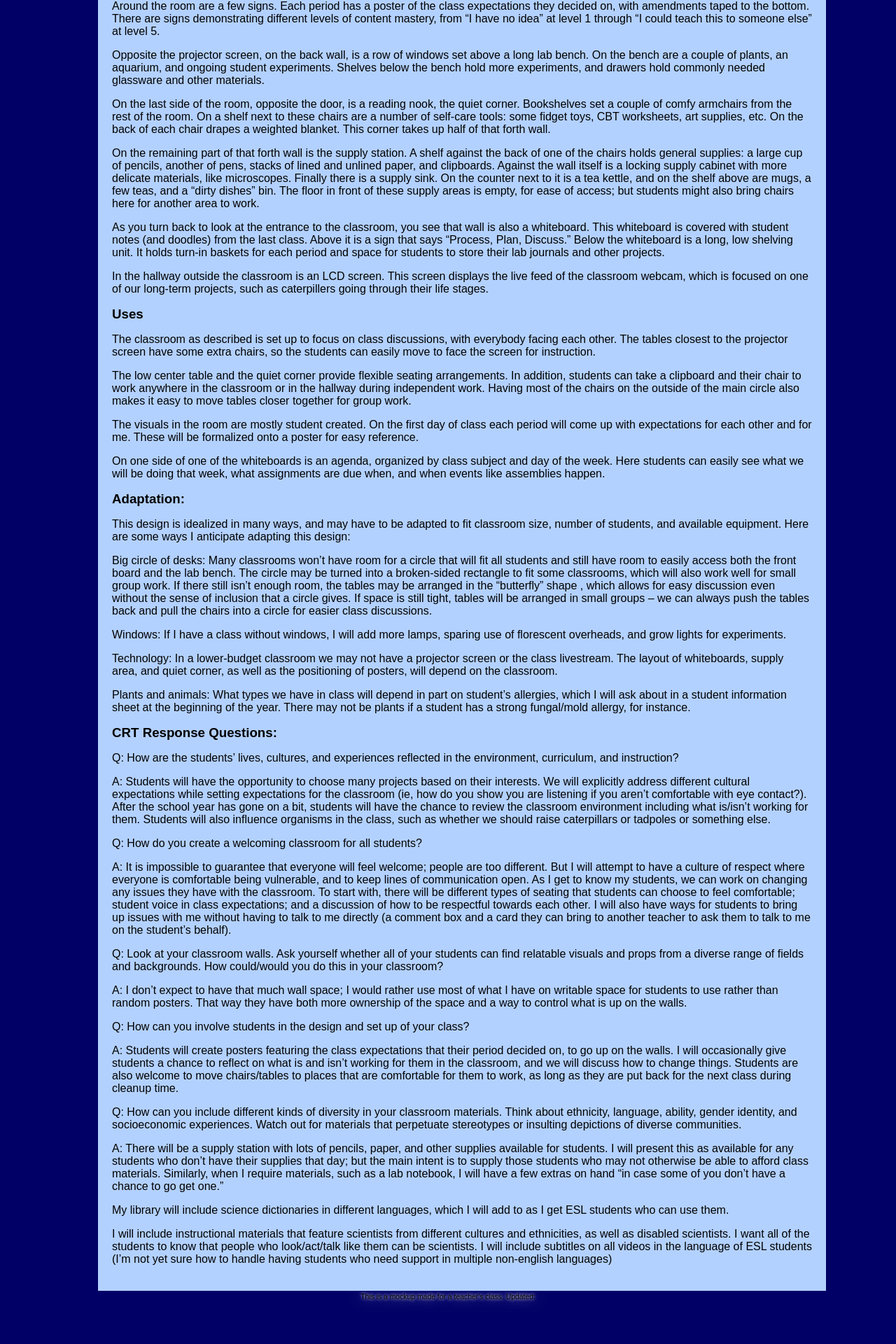
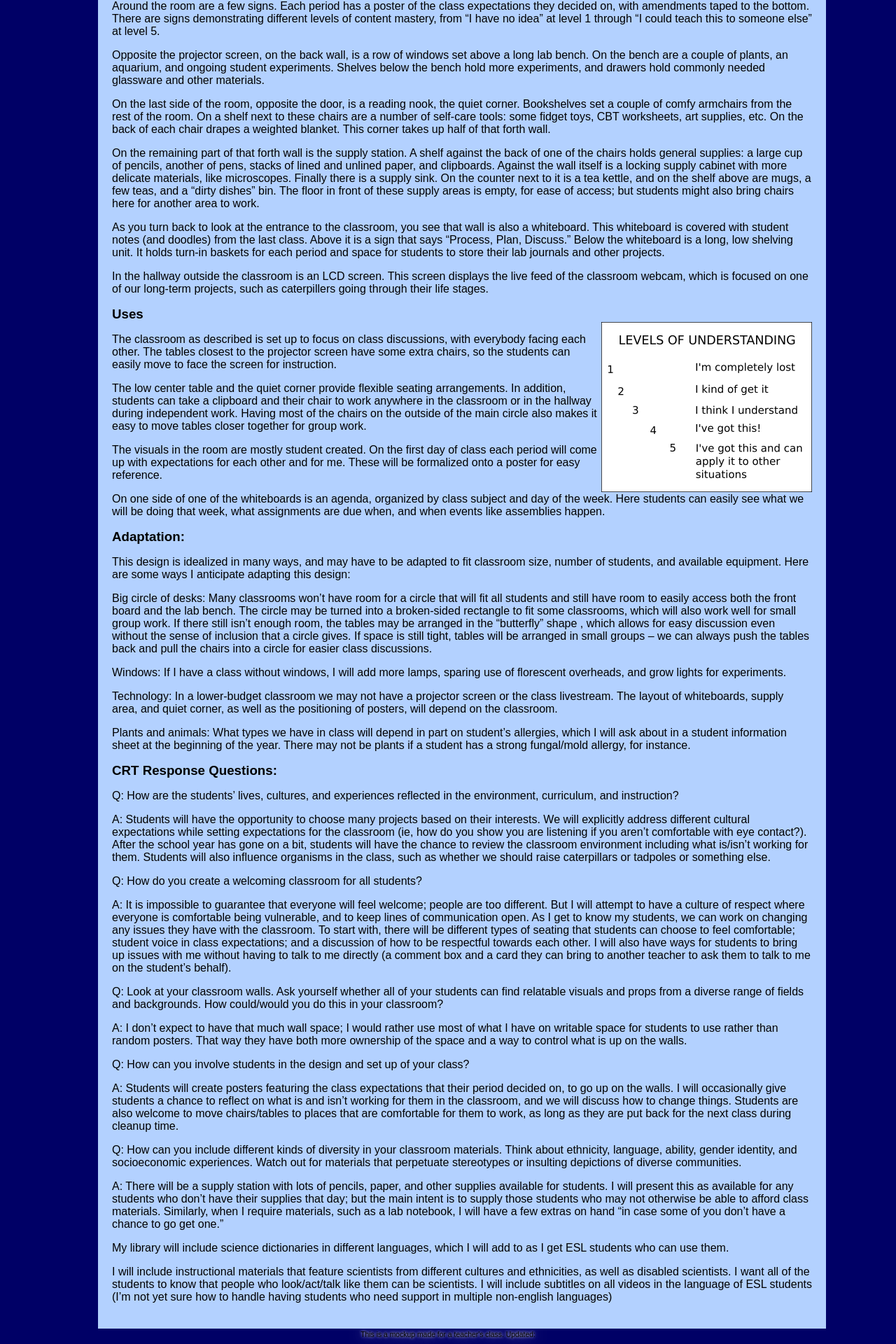
Before and after one commit to SReduc/SReduc.github.io, a Jekyll site: the page built from classroom.html, in a window 1280 px wide. Shown: the part 1177-3097 px from the top of the page at 70% size. Built offline with Jekyll 4.4.1, drawn with Linux system fonts in a browser that asks for light colours; before the commit the page ends 3043 px from its top, so only the background shows below that.

Commit message:
Update classroom.html

```diff
--- a/classroom.html
+++ b/classroom.html
@@ -22,6 +22,7 @@ title: Classroom layout
      <p>In the hallway outside the classroom is an LCD screen. This screen displays the live feed of the classroom webcam, which is focused on one of our long-term projects, such as caterpillers going through their life stages.
     </p>
 <h3>Uses</h3>
+<img class="rtfloat" src="AnchorChartUnderstanding.png" />
      <p>The classroom as described is set up to focus on class discussions, with everybody facing each other. The tables closest to the projector screen have some extra chairs, so the students can easily move to face the screen for instruction.
      </p>
      <p>The low center table and the quiet corner provide flexible seating arrangements. In addition, students can take a clipboard and their chair to work anywhere in the classroom or in the hallway during independent work. Having most of the chairs on the outside of the main circle also makes it easy to move tables closer together for group work.
```
